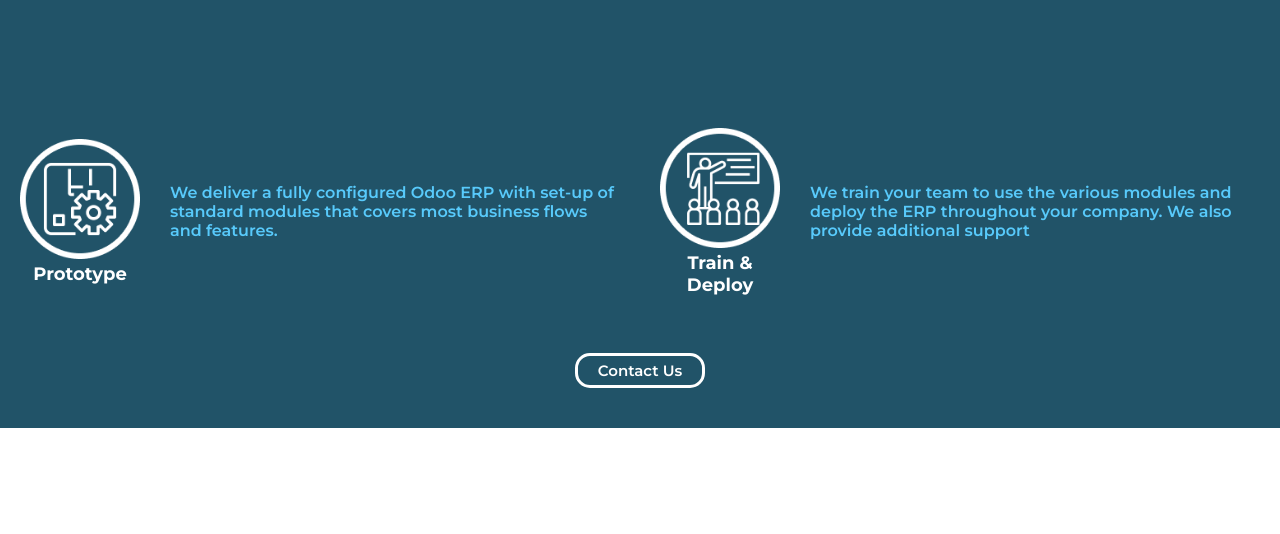
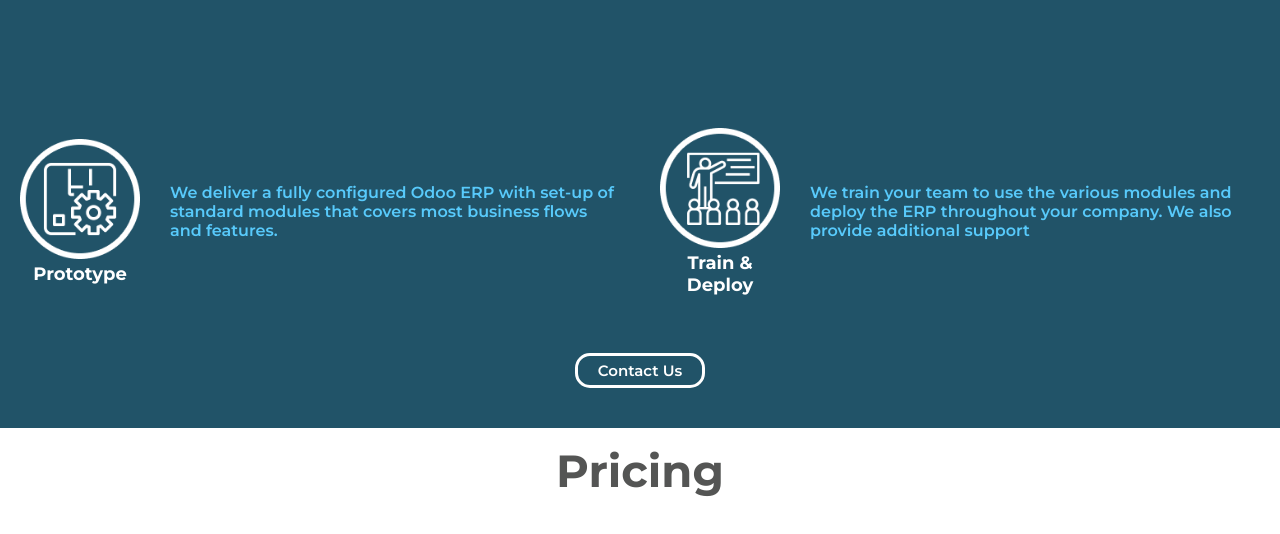
Before and after one commit to duncan-chege/odoo-zed, a plain HTML site: page index.html in a window 1280 px wide. Shown: the part 1972-2506 px from the top of the page. Before the commit the page ends 2400 px from the top, so only its background shows below. Drawn offline with Linux system fonts and the light colour scheme.

Commit message:
add a pricing section

```diff
--- a/index.html
+++ b/index.html
@@ -166,6 +166,9 @@
         <button> Contact Us </button>
     </div>
 
+    <div class='odoo-pricing'>
+        <h1> Pricing </h1>
+    </div>
     <script src="" async defer></script>
 </body>
 
--- a/styles.css
+++ b/styles.css
@@ -235,3 +235,14 @@ h1,h3,p{
     font-family: 'Montserrat', sans-serif;
     font-weight: 600;
 }
+
+.odoo-pricing{
+    height: 100vh;
+}
+
+.odoo-pricing>h1{
+    padding-top: 15px;
+    font-size: 45px;
+    text-align: center;
+    color: #545554;
+}
```
